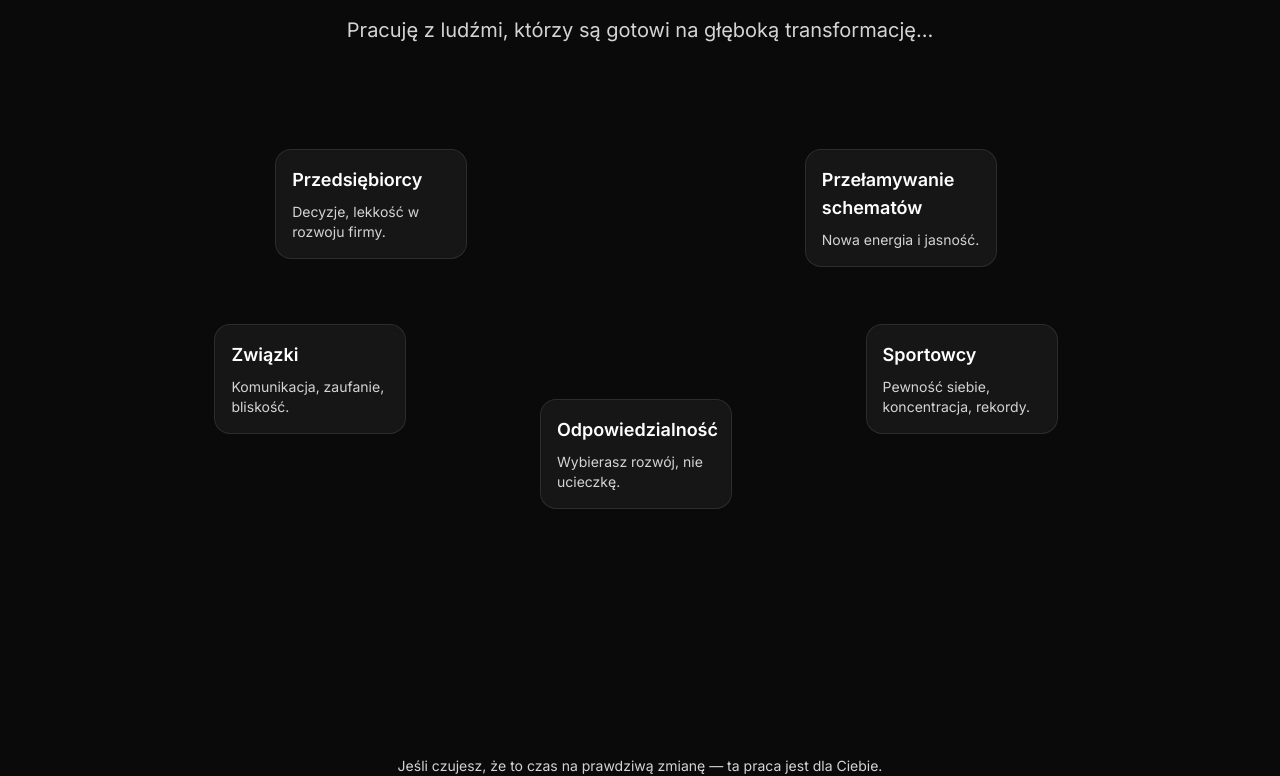
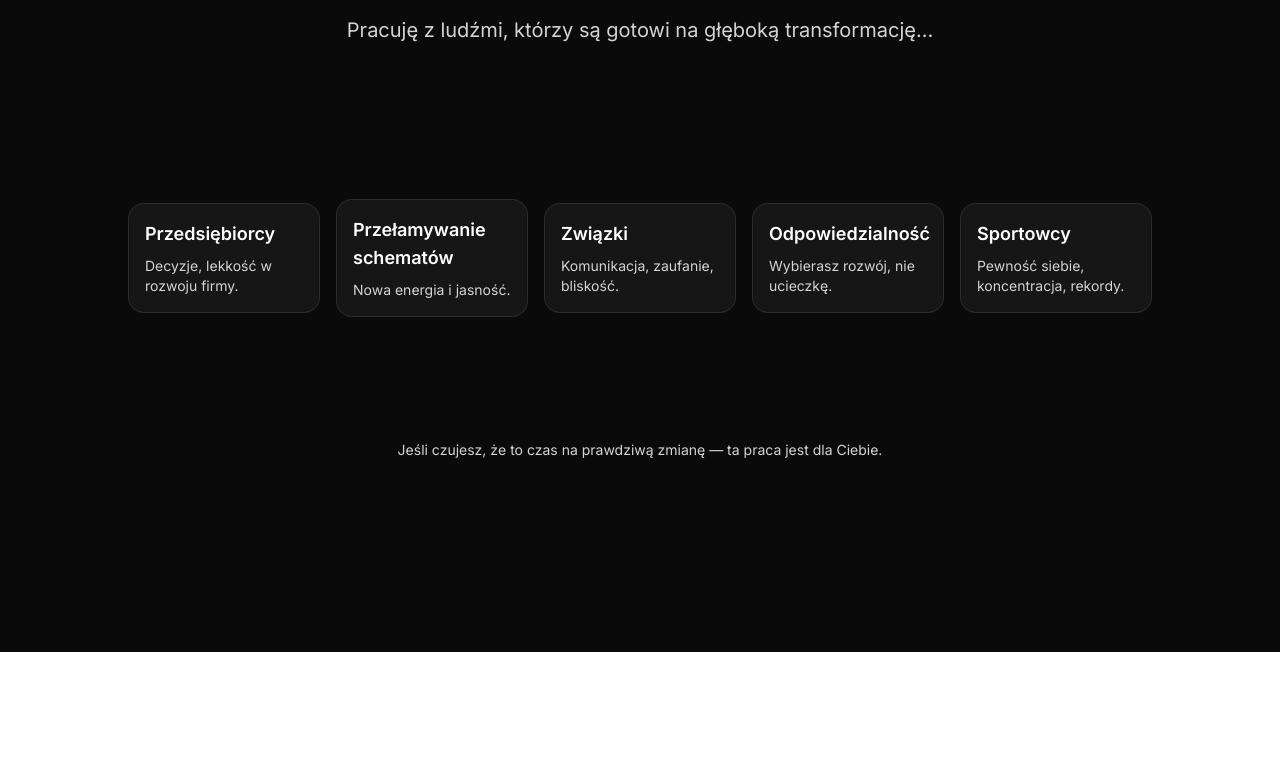
Before and after one commit to technikyvl/MAGIC-LANDING-PAGE-NEW, a Next.js app in the folder MAGICLIFELANDING/: page / in a window 1280 px wide. Shown: the part 1450-2226 px from the top of the page. Built offline with nearby package versions, Linux system fonts and the light colour scheme.

Commit message:
NAPRAWA SEKCJI

```diff
--- a/MAGICLIFELANDING/app/globals.css
+++ b/MAGICLIFELANDING/app/globals.css
@@ -127,53 +127,27 @@ html {
 }
 
 
-/* Final equal arc layout - no collisions */
+/* Horizontal line layout - boxes side by side */
 @media (min-width: 1024px) {
   .audience-ring {
     position: relative;
     width: 100%;
-    height: 500px;
+    height: 300px;
     display: flex;
     align-items: center;
     justify-content: center;
+    gap: 1rem;
   }
 
   .orbit {
-    position: absolute;
-    width: 200px;
-    height: 200px;
-    transform-origin: center;
+    position: relative;
+    width: auto;
+    height: auto;
+    transform: none;
   }
 
   .audience-card {
     width: 12rem; /* 192px - fixed width */
-  }
-
-  /* Equal arc positioning using --i index */
-  .orbit[style*="--i: 1"] {
-    top: 5%;
-    left: 20%;
-  }
-
-  .orbit[style*="--i: 2"] {
-    top: 5%;
-    right: 20%;
-  }
-
-  .orbit[style*="--i: 3"] {
-    bottom: 20%;
-    left: 15%;
-  }
-
-  .orbit[style*="--i: 4"] {
-    bottom: 5%;
-    left: 50%;
-    transform: translateX(-50%);
-  }
-
-  .orbit[style*="--i: 5"] {
-    bottom: 20%;
-    right: 15%;
   }
 }
 
@@ -185,8 +159,8 @@ html {
     height: auto;
     display: grid;
     grid-template-columns: repeat(3, 1fr);
-    gap: 1.5rem;
-    padding: 2rem 0;
+    gap: 1rem;
+    padding: 1rem 0;
   }
 
   .orbit {
@@ -216,8 +190,8 @@ html {
     height: auto;
     display: grid;
     grid-template-columns: 1fr;
-    gap: 1rem;
-    padding: 2rem 0;
+    gap: 0.75rem;
+    padding: 1rem 0;
   }
 
   .orbit {
--- a/MAGICLIFELANDING/app/page.jsx
+++ b/MAGICLIFELANDING/app/page.jsx
@@ -189,9 +189,9 @@ export default function Page() {
             <p className="slow-reveal mt-6 max-w-3xl mx-auto text-xl text-neutral-300">Pracuję z ludźmi, którzy są gotowi na głęboką transformację…</p>
           </div>
 
-          <div className="relative min-h-[600px]">
-            {/* Cards wrapper - final equal arc layout */}
-            <div className="audience-ring relative mt-20 h-[600px] flex items-center justify-center">
+          <div className="relative min-h-[300px]">
+            {/* Cards wrapper - horizontal line layout */}
+            <div className="audience-ring relative mt-8 h-[300px] flex items-center justify-center">
               {/* Box 1 - Przedsiębiorcy (left-top) */}
               <div className="orbit" style={{'--i': '1'}}>
                 <div className="slow-reveal audience-card w-48 rounded-2xl border border-white/10 bg-white/5 p-4 backdrop-blur-sm">
```
